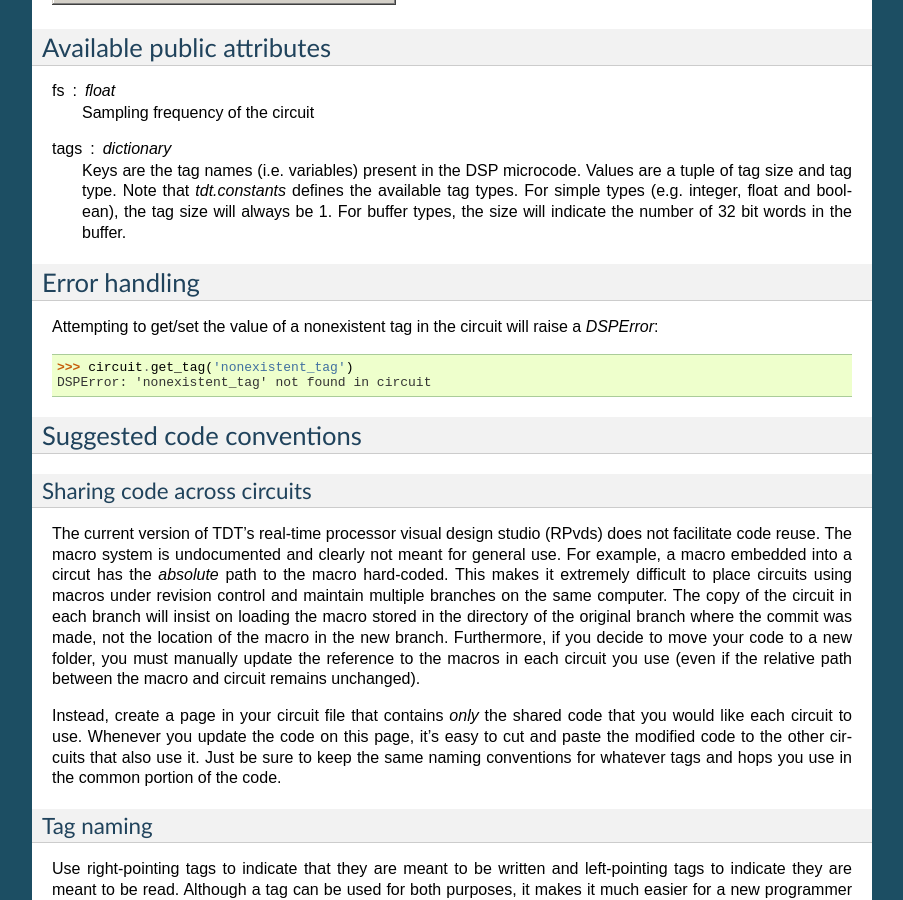
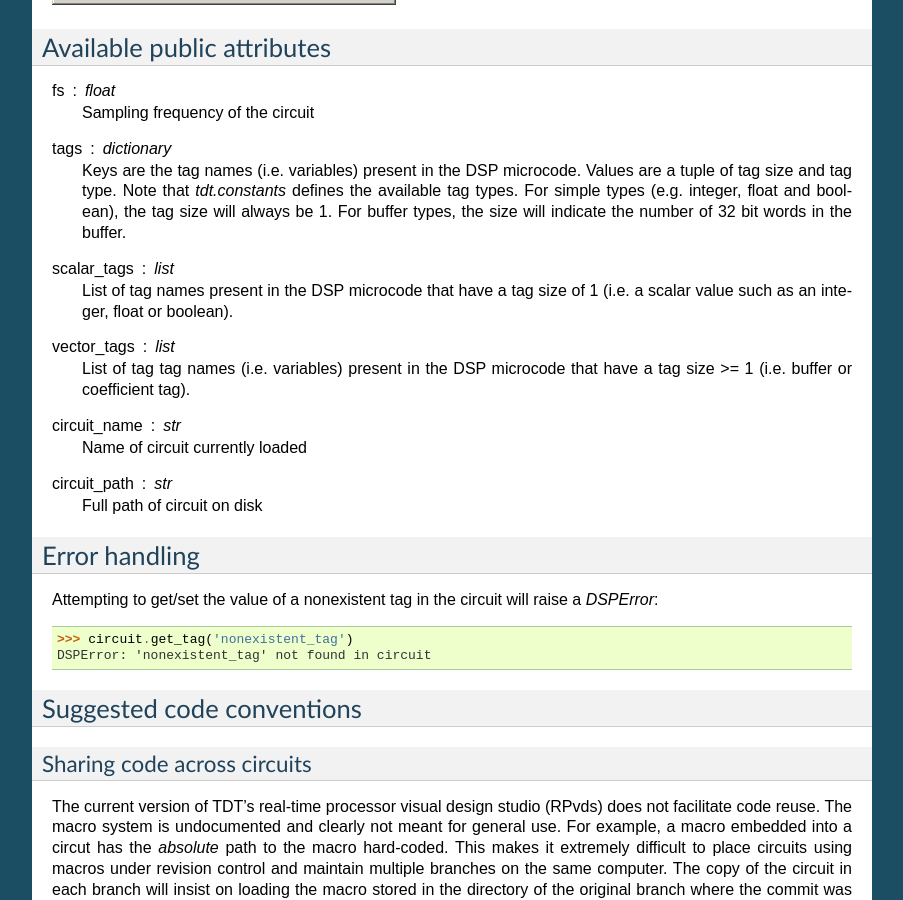
Before and after one commit to LABSN/tdtpy, a Sphinx documentation site: the page built from docs/dsp_circuit.rst, in a window 1280 px wide and 900 px high, scrolled down 980 px. Shown: the whole window, without its empty margins (198-1101 px from the left). Built offline with Sphinx 7.4.7, drawn with Linux system fonts in a browser that asks for light colours.

Commit message:
Added two new attributes, scalar_tags and vector_tags, to DSPCircuit
Useful for debugging to quickly get an overview of what vector (i.e. buffer and
coefficient) and scalar (i.e. int, float, bool) tags are present in the circuit.

```diff
--- a/docs/dsp_circuit.rst
+++ b/docs/dsp_circuit.rst
@@ -42,6 +42,16 @@ tags : dictionary
     defines the available tag types.  For simple types (e.g. integer, float and
     boolean), the tag size will always be 1.  For buffer types, the size will
     indicate the number of 32 bit words in the buffer.
+scalar_tags : list
+    List of tag names present in the DSP microcode that have a tag size of 1
+    (i.e. a scalar value such as an integer, float or boolean).
+vector_tags : list
+    List of tag tag names (i.e. variables) present in the DSP microcode that
+    have a tag size >= 1 (i.e. buffer or coefficient tag).
+circuit_name : str
+    Name of circuit currently loaded
+circuit_path : str
+    Full path of circuit on disk
 
 Error handling
 --------------
```
Also changed, not shown: 1 other file.
